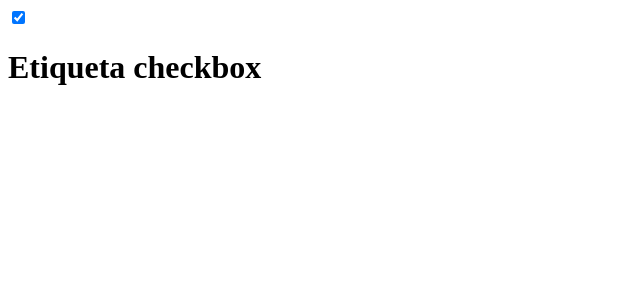
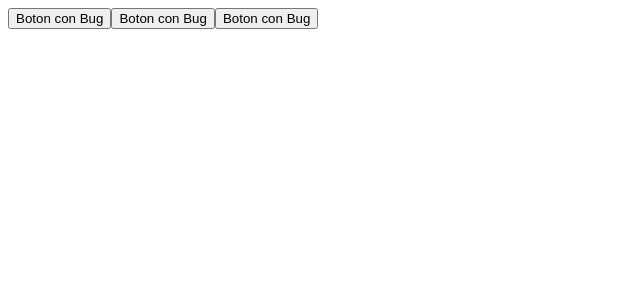
Before and after one commit to carlosmorera/CursoReact2020, a React (Create React App) app: page / in a window 1280 px wide. Shown: the top 300 px of the page, without its empty margins (0-640 px from the left). Built offline with nearby package versions, Linux system fonts and the light colour scheme.

Commit message:
se hace ejercicio donde se maneja el error dentro de un componente

```diff
--- a/src/App.js
+++ b/src/App.js
@@ -1,34 +1,74 @@
 import React, {Component} from "react";
 
-class App extends Component {
+class Botton extends Component {
     state = {
-        active: true
+        dispatchError: false
     }
-    handleChange = (event) => {
-
+    dispatchError = () => {
         this.setState({
-            active: event.target.checked
+            dispatchError: true
         })
     }
 
     render() {
-        const {active} = this.state
+        if (this.state.dispatchError) {
+            throw new Error('Esto es un mensaje de fallo')
+        }
+        return (
+            <button
+                onClick={this.dispatchError}
+            >
+                Boton con Bug
+            </button>
+        );
+    }
+}
+
+class LimiteErrores extends Component {
+
+    state = {
+        tieneError: false
+    }
+
+    componentDidCatch(error,errorInfo) {
+        this.setState({
+            tieneError: true,
+            error
+        })
+    }
+
+    render() {
+        if (this.state.tieneError) {
+            return (
+                <div>
+                    Wops! Algo salio mal!
+                    <div
+                        style={{
+                            color: 'orangered'
+                        }}
+                    >
+                        {this.state.error && this.state.error.toString()}
+
+                    </div>
+                </div>)
+        }
+        return this.props.children
+    }
+}
+
+class App extends Component {
+    render() {
         return (
             <div>
-                <form>
-                    <input
-                        type="checkbox"
-                        checked={active}
-                        onChange={this.handleChange}
-                    />
-                </form>
-                {active && (
-                    <h1>
-                        Etiqueta checkbox
-                    </h1>
-                )}
-
-
+                <LimiteErrores>
+                    <Botton/>
+                </LimiteErrores>
+                <LimiteErrores>
+                    <Botton/>
+                </LimiteErrores>
+                <LimiteErrores>
+                    <Botton/>
+                </LimiteErrores>
             </div>
         )
     }
```
